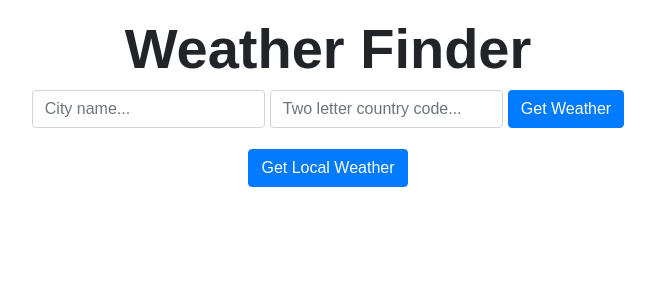
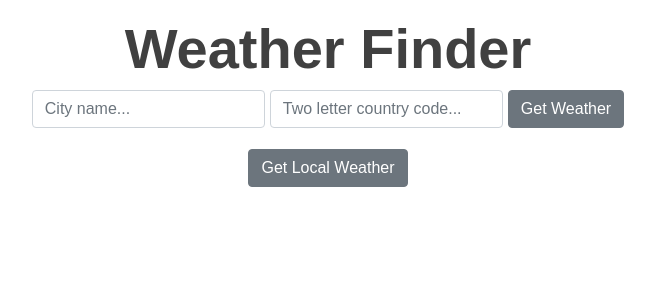
Before and after one commit to MarkFSkinner/weather-app-react-redux, a React (Create React App) app: page / in a window 1280 px wide. Shown: the top 300 px of the page, without its empty margins (312-967 px from the left). Built offline with nearby package versions, Linux system fonts and the light colour scheme; no server answers.

Commit message:
Change font style and colour scheme

```diff
--- a/src/App.css
+++ b/src/App.css
@@ -1,6 +1,9 @@
 * {
   text-align: center;
   /*font-weight: bold;*/
+  font-family: Arial, sans-serif;
+  /*color: white;*/
+  color: hsl(0, 0%, 25%);
 }
 
 html {
@@ -75,11 +78,18 @@ body {
 #weather__temperature {
   font-size: 5rem;
   display: inline-block;
+  margin-right: 45px;
+}
+
+#weather__unit {
+  font-size: 3rem;
+  vertical-align: text-top;
+  margin-left: 5px;
 }
 
 #weather__icon {
   width: 90px;
-  margin-right: 20px;
+  /*margin-right: 20px;*/
   padding-bottom: 40px;
   display: inline-block;
 }
--- a/src/components/Converter.js
+++ b/src/components/Converter.js
@@ -2,10 +2,10 @@ import React from 'react';
 
 const Converter = props => (
   <div className='btn-group btn-group-toggle btn_converter' data-toggle='buttons'>
-    <label onClick={props.toggleTemperature} className='btn btn-primary celsius active'>
+    <label onClick={props.toggleTemperature} className='btn btn-secondary celsius active'>
       <input type='radio' name='options' autoComplete='off' /> °C
     </label>
-    <label onClick={props.toggleTemperature} className='btn btn-primary fahrenheit'>
+    <label onClick={props.toggleTemperature} className='btn btn-secondary fahrenheit'>
       <input type='radio' name='options' autoComplete='off' /> °F
     </label>
   </div>
--- a/src/components/Form.js
+++ b/src/components/Form.js
@@ -10,7 +10,7 @@ const Form = props => (
       <label className="sr-only" for="country">Country</label>
       <input type='text' className='form-control my-input' name='country' id='country' placeholder='Two letter country code...' required />
     </div>
-    <button className='btn btn-primary btn_weather'>Get Weather</button>
+    <button className='btn btn-secondary btn_weather'>Get Weather</button>
   </form>
 );
 
--- a/src/components/Location.js
+++ b/src/components/Location.js
@@ -2,7 +2,7 @@ import React from 'react';
 
 const Location = props => (
   <div>
-    <button className='btn btn-primary btn_weather' id='local_weather_btn' onClick={()=>{props.getLocation(); props.clearForm()}} >Get Local Weather</button>
+    <button className='btn btn-secondary btn_weather' id='local_weather_btn' onClick={()=>{props.getLocation(); props.clearForm()}} >Get Local Weather</button>
   </div>
 );
 
```
